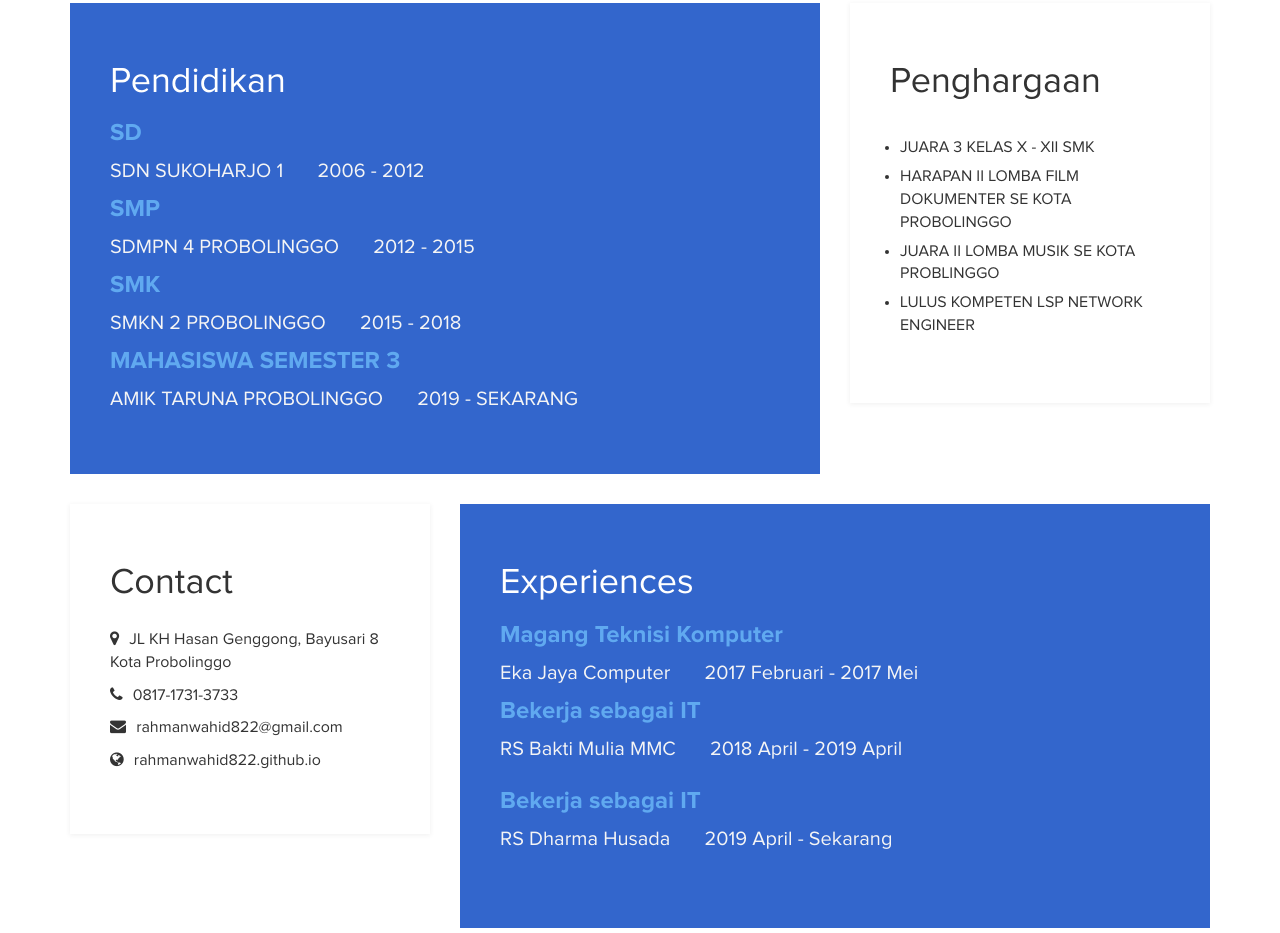
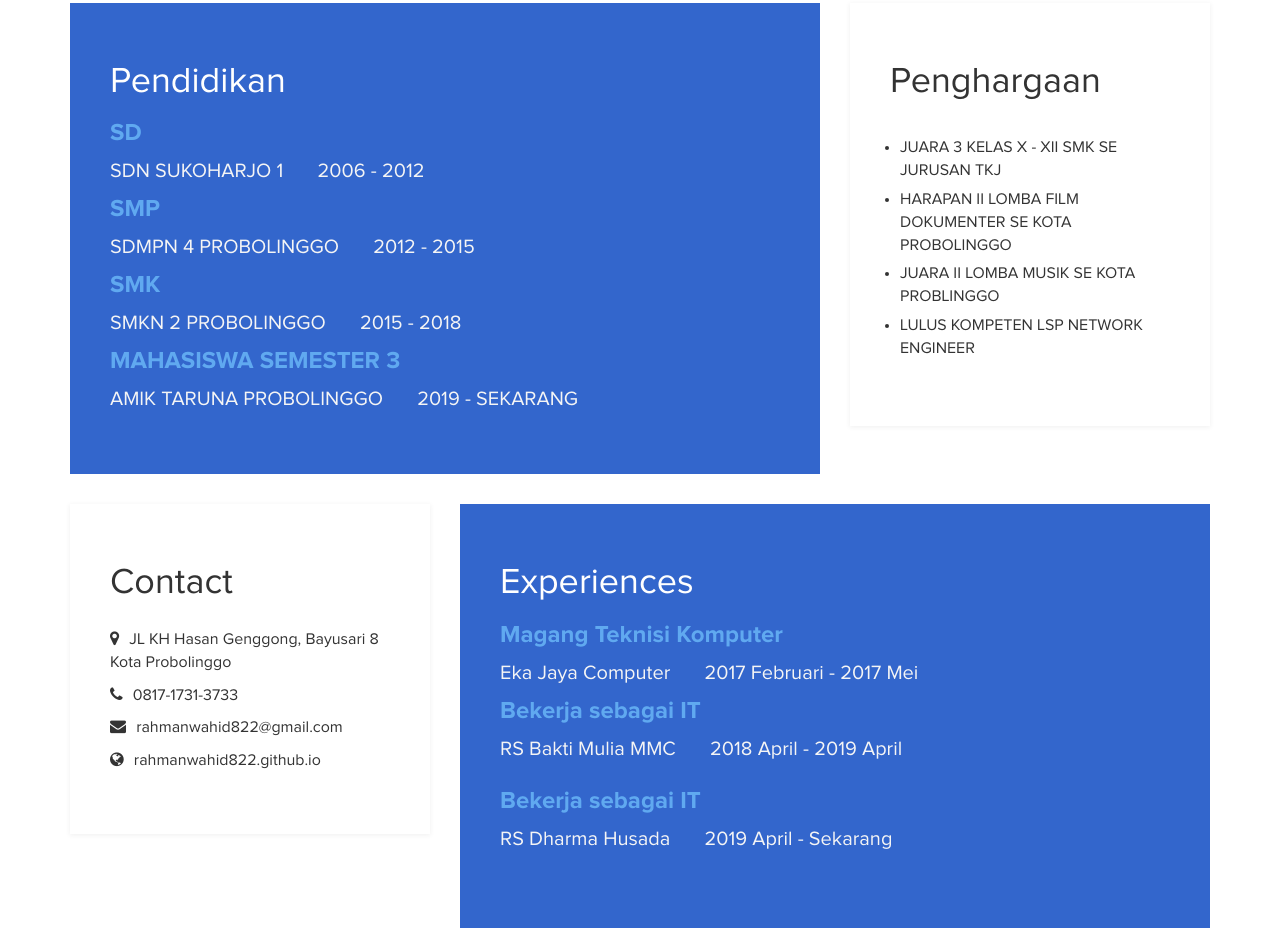
Before and after one commit to rahmanwahid822/rahmanwahid822.github.io, a plain HTML site: page index.html in a window 1280 px wide. Shown: the part 1215-2148 px from the top of the page. Drawn offline with Linux system fonts and the light colour scheme.

Commit message:
Update index.html

```diff
--- a/index.html
+++ b/index.html
@@ -126,7 +126,7 @@ http://www.templatemo.com/tm-467-easy-profile
 			<div class="languages">
 				<h2>Penghargaan</h2>
 					<ul>
-						<li>JUARA 3 KELAS X - XII SMK</li>
+						<li>JUARA 3 KELAS X - XII SMK SE JURUSAN TKJ </li>
 						<li>HARAPAN II LOMBA FILM DOKUMENTER SE KOTA PROBOLINGGO</li>
 						<li>JUARA II LOMBA MUSIK SE KOTA PROBLINGGO</li>
 						<li>LULUS KOMPETEN LSP NETWORK ENGINEER </li>
```
